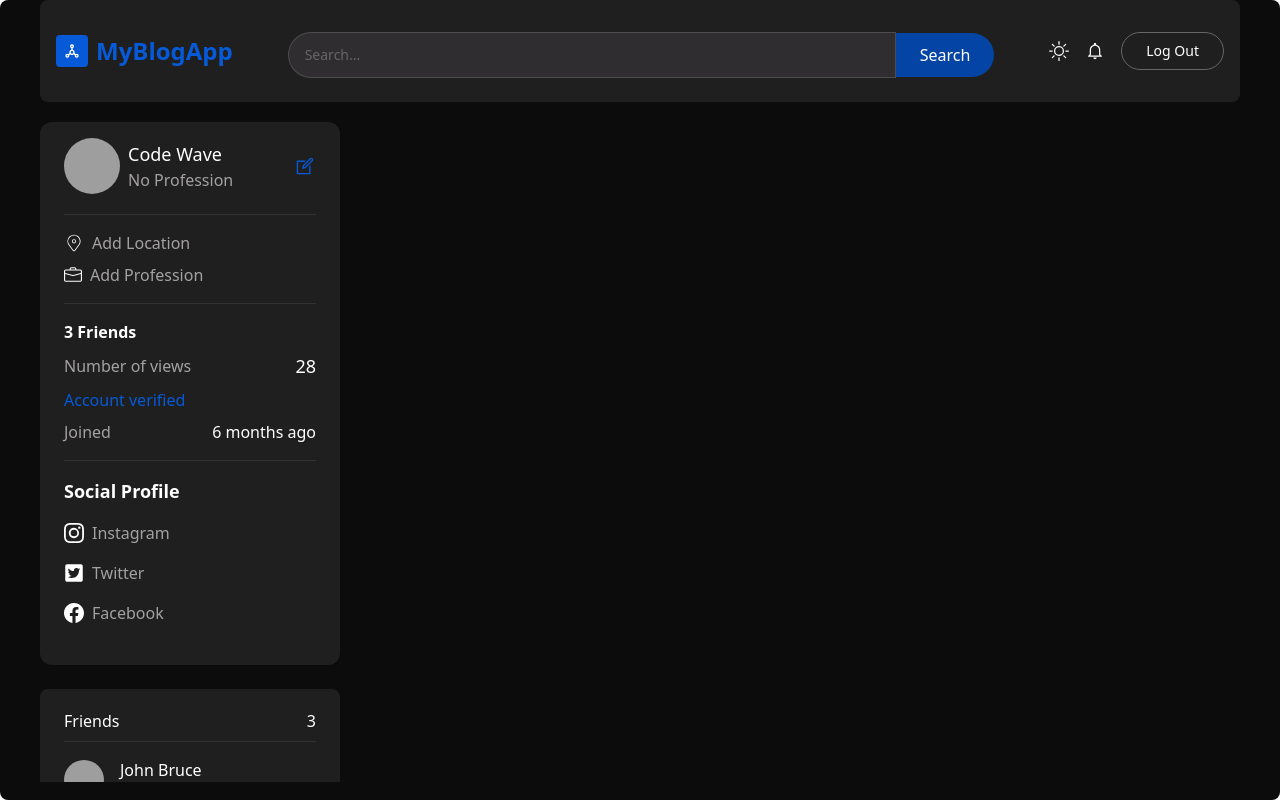
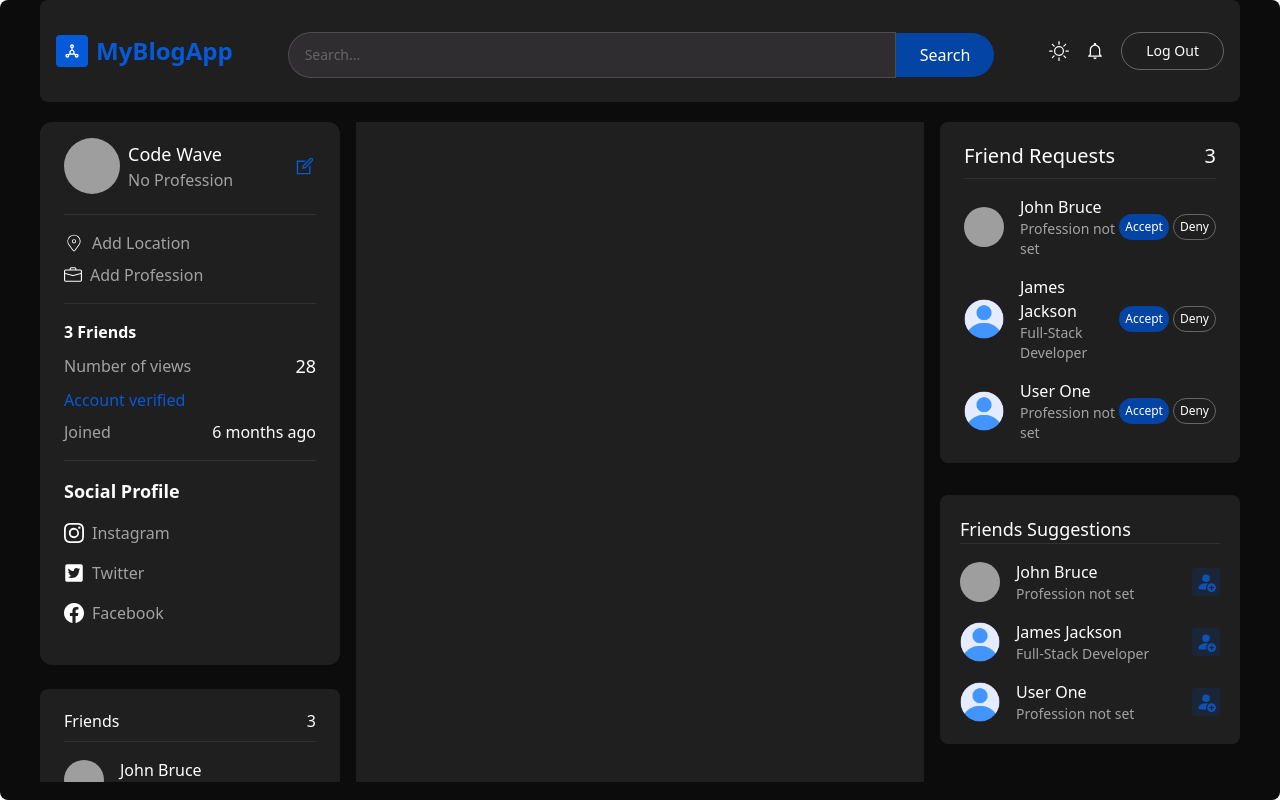
Before and after one commit to BorisLabianca/socialmedia-yt-app-front, a React (Vite) app: page / in a window 1280 px wide. Built offline with nearby package versions, Linux system fonts and the light colour scheme; grey boxes are pictures that could not be loaded.

Commit message:
created friend requests and friend suggestions cards

```diff
--- a/src/pages/Home.jsx
+++ b/src/pages/Home.jsx
@@ -1,9 +1,16 @@
 import { useSelector } from "react-redux";
-import { FriendsCard, ProfileCard, TopBar } from "../components";
+import { CustomButton, FriendsCard, ProfileCard, TopBar } from "../components";
+import { useState } from "react";
+import { requests, suggest } from "../assets/data";
+import { Link } from "react-router-dom";
+import { noProfile } from "../assets";
+import { BsPersonFillAdd } from "react-icons/bs";
 
 const Home = () => {
   const { user } = useSelector((store) => store.user);
-  // console.log("user from home", user);
+  const [friendRequest, setFriendRequest] = useState(requests);
+  const [suggestedFriends, setSuggestedFriends] = useState(suggest);
+
   return (
     <div className="w-full px-0 lg:px-10 pb-20 2xl:px-40 bg-bgColor lg:rounded-lg h-screen overflow-hidden">
       <TopBar />
@@ -14,9 +21,101 @@
           <FriendsCard friends={user?.friends} />
         </div>
         {/* CENTER */}
-        <div></div>
+        <div className="flex-1 bg-primary h-full px-4 flex-col gap-6 overflow-y-auto"></div>
         {/* RIGHT */}
-        <div></div>
+        <div className="hidden w-1/4 h-full lg:flex flex-col gap-8 overflow-y-auto">
+          {/* FRIEND REQUEST */}
+          <div className="w-full bg-primary shadow-sm rounded-lg px-6 py-5">
+            <div className="flex items-center justify-between text-xl text-ascent-1 pb-2 border-b border-[#66666645]">
+              <span>
+                Friend Request
+                {(friendRequest?.length > 1 || friendRequest?.length === 0) &&
+                  "s"}
+              </span>
+              <span>{friendRequest?.length}</span>
+            </div>
+            <div className="w-full flex flex-col gap-4 pt-4">
+              {friendRequest?.map(({ _id, requestFrom: from }) => {
+                return (
+                  <div key={_id} className="flex items-center justify-between">
+                    <Link
+                      to={`/profile/${from._id}`}
+                      className="w-full flex gap-4 items-center cursor-pointer"
+                    >
+                      <img
+                        src={from?.profileUrl || noProfile || noProfile}
+                        alt={from?.firstName}
+                        className="w-10 h-10 object-cover rounded-full"
+                      />
+                      <div className="flex-1">
+                        <p className="text-base font-medium text-ascent-1">
+                          {from?.firstName} {from?.lastName}
+                        </p>
+                        <p className="text-sm text-ascent-2">
+                          {from?.profession || "Profession not set"}
+                        </p>
+                      </div>
+                    </Link>
+
+                    <div className="flex gap-1">
+                      <CustomButton
+                        title="Accept"
+                        containerStyles="bg-[#0444a4] text-xs text-white px-1.5 py-1 rounded-full"
+                      />
+                      <CustomButton
+                        title="Deny"
+                        containerStyles="border border-[#666] text-xs text-ascent-1 px-1.5 py-1 rounded-full"
+                      />
+                    </div>
+                  </div>
+                );
+              })}
+            </div>
+          </div>
+          {/* SUGGESTED FRIENDS */}
+          <div className="w-full bg-primary shadow-sm rounded-lg px-5 py-5">
+            <div className="flex items-center justify-between text-lg text-ascent-1 border-b border-[#66666645]">
+              <span>Friends Suggestions</span>
+            </div>
+            <div className="w-full flex flex-col gap-4 pt-4">
+              {suggestedFriends?.map((friend) => {
+                return (
+                  <div
+                    className="flex items-center justify-between"
+                    key={friend?._id}
+                  >
+                    <Link
+                      to={`/profile/${friend?._id}`}
+                      className="w-full flex gap-4 items-center cursor-pointer"
+                    >
+                      <img
+                        src={friend?.profileUrl || noProfile}
+                        alt={`${friend?.firstName}'s avatar`}
+                        className="w-10 h-10 object-cover rounded-full"
+                      />
+                      <div className="flex-1">
+                        <p className="text-base font-medium text-ascent-1">
+                          {friend?.firstName} {friend?.lastName}
+                        </p>
+                        <p className="text-sm text-ascent-2">
+                          {friend?.profession || "Profession not set"}
+                        </p>
+                      </div>
+                    </Link>
+                    <div className="flex gap-1">
+                      <button
+                        className="bg-[#0444a430] text-sm text-white p-1 rounded"
+                        onClick={() => {}}
+                      >
+                        <BsPersonFillAdd size={20} className="text-[#0f52b6]" />
+                      </button>
+                    </div>
+                  </div>
+                );
+              })}
+            </div>
+          </div>
+        </div>
       </div>
     </div>
   );
```
